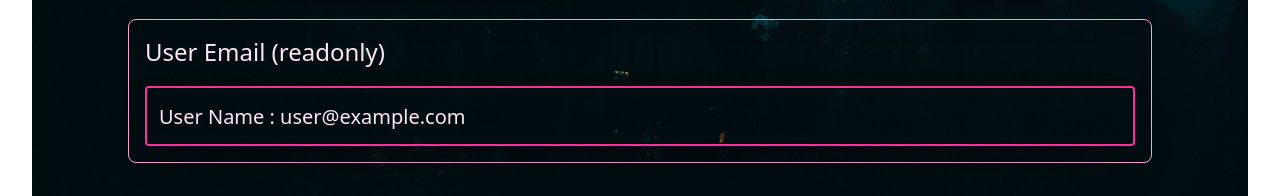
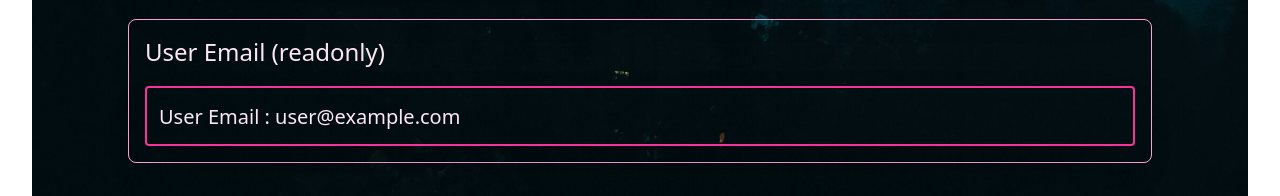
Before and after one commit to khalidhossain5000/hobby-nest-group-web-app, a React (Vite) app: page /create-group in a window 1280 px wide. Shown: the part 1139-1335 px from the top of the page. Built offline with nearby package versions, Linux system fonts and the light colour scheme; no server answers; sample sign-in values are in the browser's storage.

Commit message:
read only email issue fixed

```diff
--- a/src/Pages/CreateGroup.jsx
+++ b/src/Pages/CreateGroup.jsx
@@ -6,8 +6,10 @@ import { AuthContext } from "../Provider/AuthContext";
 import bgImg from '../assets/groupBg/nmntan-ik.jpg'
 import NavBar from "../Compoents/Header/NavBar";
 import Footer from "../Compoents/Footer/Footer";
+
 const CreateGroup = () => {
   const [startDate, setStartDate] = useState(null);
+  // const [loader,setLoader]=useState(true)
   const { user } = use(AuthContext);
   const email=user?.email;
 
@@ -43,7 +45,21 @@ const CreateGroup = () => {
         console.log("data after send", data);
       });
   };
-
+//INTIAL WELCOME SPINNER START
+  // const [welcomeLoader, setWelcomeLoader] = useState(true);
+  // useEffect(() => {
+  //   const timer = setTimeout(() => {
+  //     setWelcomeLoader(false);
+  //   }, 500);
+  //   return () => clearTimeout(timer);
+  // }, []);
+  // if (welcomeLoader) {
+  //   return (
+  //     <div className="flex items-center justify-center fixed inset-0 bg-white z-50">
+  //       <HashLoader color="#dd0ff0" />
+  //     </div>
+  //   );
+  // }
   return (
     <div className="">
       <header className="">
@@ -81,6 +97,7 @@ const CreateGroup = () => {
                   <option>Cooking</option>
                   <option>Reading</option>
                   <option>Writing </option>
+                  <option>Dancing </option>
                 </select>
               </fieldset>
               <fieldset className="bg-transparent fieldset rounded-box border border-pink-300 p-4">
@@ -145,7 +162,7 @@ const CreateGroup = () => {
                   name="userName"
                   className="input w-full shadow-2xl bg-transparent text-pink-100 border-2 border-pink-500 py-7 placeholder:text-[17px] placeholder:text-white focus:border-cyan-500 text-xl"
                   readOnly
-                  value={`User Name : ${user?.displayName}`}
+                  defaultValue={`User Name : ${user?.displayName}`}
                 />
               </fieldset>
             </div>
@@ -157,7 +174,8 @@ const CreateGroup = () => {
                   name="email"
                   className="input w-full shadow-2xl bg-transparent text-pink-100 border-2 border-pink-500 py-7 placeholder:text-[17px] placeholder:text-white focus:border-cyan-500 text-xl"
                   readOnly
-                  value={`User Name : ${user?.email || ''}`}
+                  value={`User Email : ${email}`}
+
                 />
               </fieldset>
             </div>
--- a/src/Pages/Register.jsx
+++ b/src/Pages/Register.jsx
@@ -3,7 +3,7 @@ import { Link, useLocation, useNavigate } from 'react-router';
 import { AuthContext } from '../Provider/AuthContext';
 import bgImg from '../assets/authbg/sky-dar.jpg'
 const Register = () => {
-    const {createUser,updateUserProfile,user,setUser,handleGoogleUser}=use(AuthContext)
+    const {createUser,updateUserProfile,setUser,handleGoogleUser}=use(AuthContext)
     const [passwordError, setPasswordError] = useState('');
     const navigate=useNavigate()
     const registerLocation = useLocation();
@@ -24,7 +24,7 @@ const Register = () => {
         createUser(email,password)
         .then((result)=>{
             alert("user created")
-            console.log(result);
+            const user = result.user;
             //update profile here
             updateUserProfile({displayName:name,photoURL:photo})
             .then(()=>{
```
